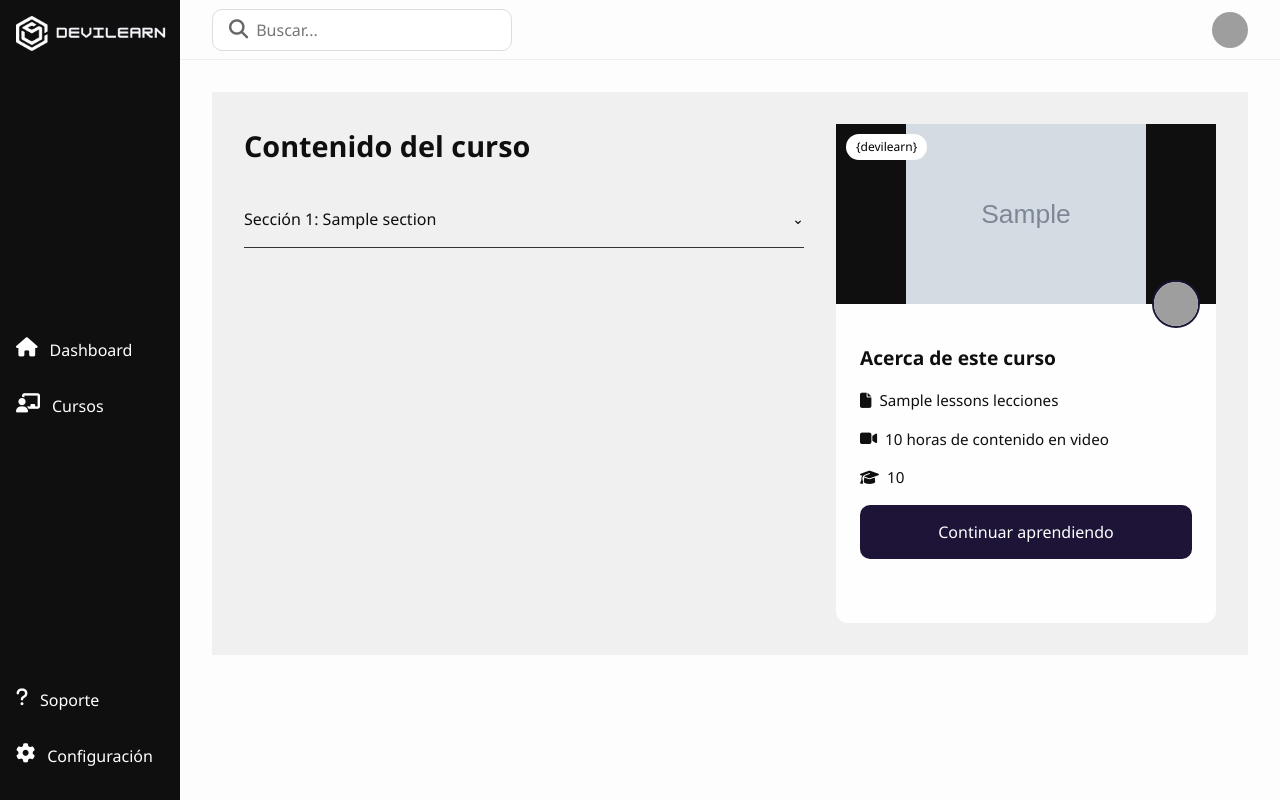
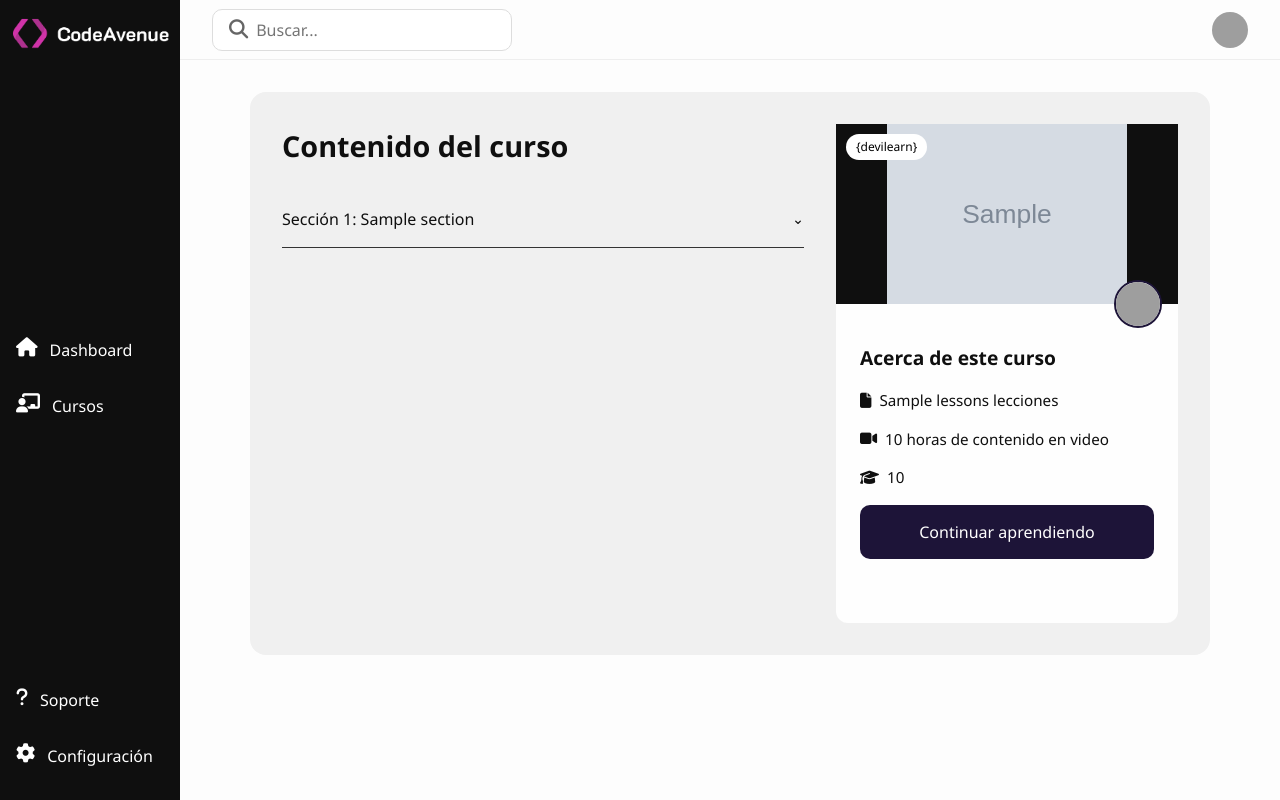
Before and after one commit to kjsaldana/code-avenue, a Django app: template apps/courses/templates/courses/course_detail.html in a window 1280 px wide. Run offline with Django 5.2, Linux system fonts and the light colour scheme; the template is opened without the code that fills it: most values are stand-ins (such as "Sample title", 1, 10 or a date in 2020); grey boxes marked "Sample" are stand-in pictures; grey boxes are pictures that could not be loaded.

Commit message:
style: new logo and minor changes on style

```diff
--- a/static/css/lessons.css
+++ b/static/css/lessons.css
@@ -23,7 +23,9 @@ body {
 }
 
 .topbar .logo img {
-    width: 40%;
+    width: 170px;
+    min-width: 170px;
+    height: 35px;
 }
 
 .topbar .acciones button {
--- a/static/css/styles.css
+++ b/static/css/styles.css
@@ -30,7 +30,7 @@ body {
     display: flex;
     align-items: center;
     gap: 10px;
-    padding: 0 1rem;
+    padding: 0 0.8rem;
     margin-bottom: 2rem;
 }
 
@@ -76,7 +76,7 @@ body {
 
 .menu li:hover,
 .bottom-menu li:hover {
-    background: #1a1a1a;
+    background: #343434;
 }
 
 .icon {
@@ -281,7 +281,10 @@ i.fa-solid.fa-star {
     display: flex;
     gap: 2rem;
     padding: 2rem;
+    margin: 0 auto;
     flex-wrap: wrap;
+    max-width: 60rem;
+    border-radius: 1rem;
     background: #f0f0f0;
     color: #0f0f0f;
 }
```
Also changed, not shown: static/images/logo.png.
